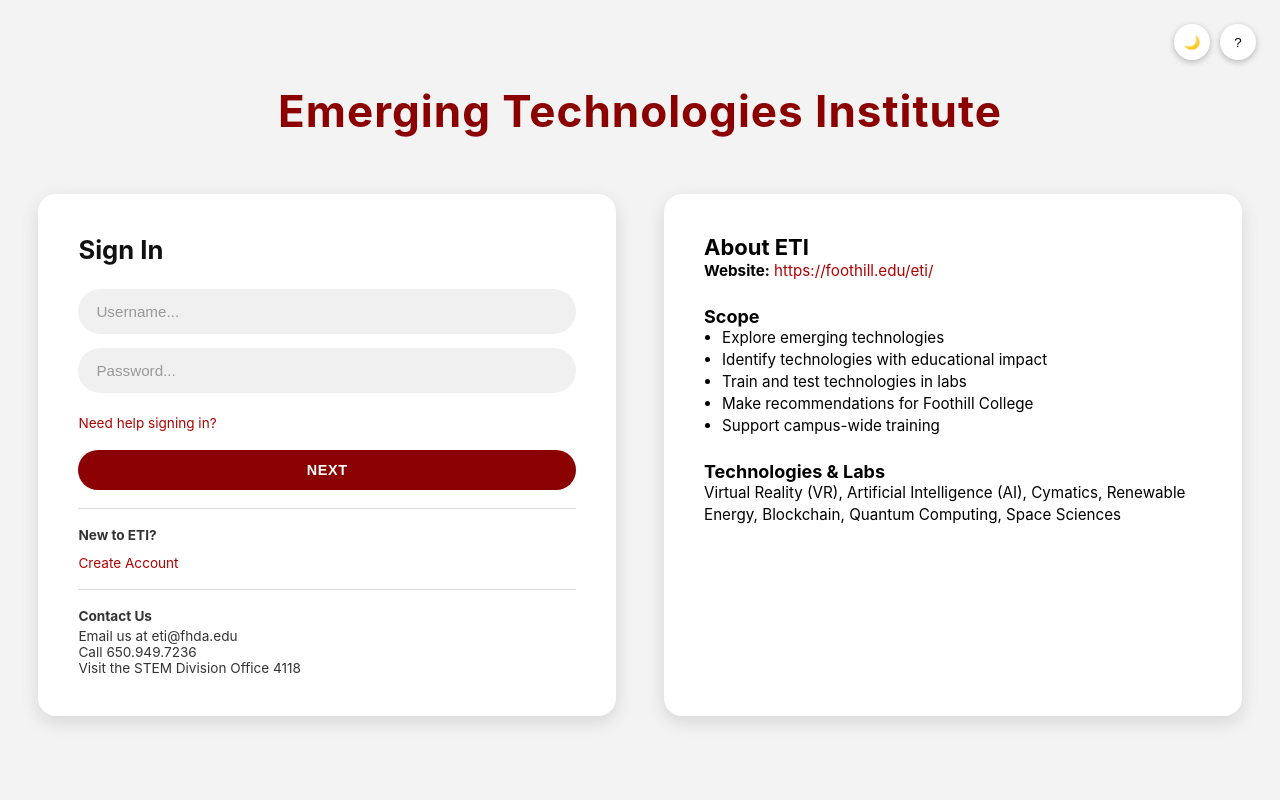
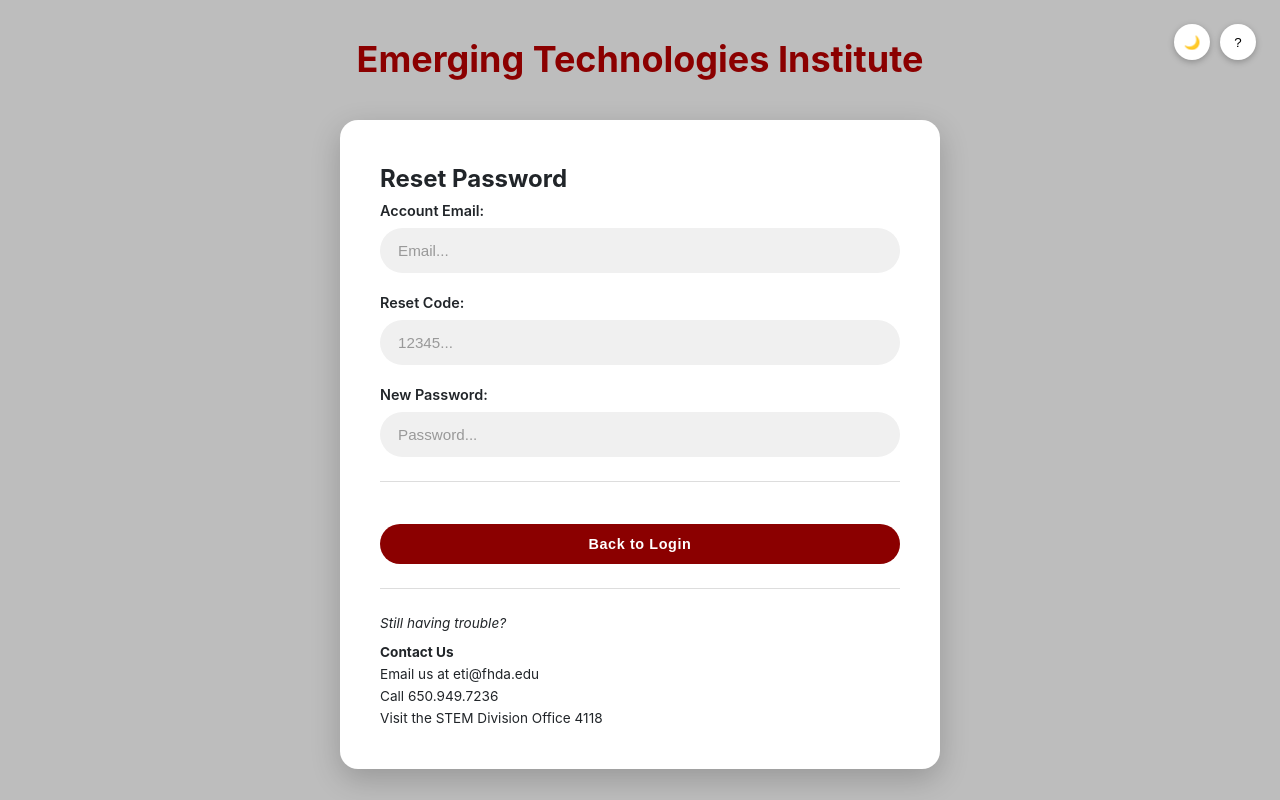
Before and after one commit to FH-ETI-LABS/ETI-LABS-website, a React (Vite) app: page / in a window 1280 px wide. Both pictures are taken after a click on the link "Create Account". Built offline with nearby package versions, Linux system fonts and the light colour scheme.

Commit message:
got a create account page going and was able to make create account button work. Design could look better in create page tho.

```diff
--- a/src/App.tsx
+++ b/src/App.tsx
@@ -1,7 +1,34 @@
+import { useState } from "react";
+import DashboardPage from "./Pages/DashboardPage";
+import StaffPage from "./Pages/StaffPage";
+import ClubsPage from "./Pages/ClubsPage";
 import LoginPage from "./Pages/LoginPage";
+import CreateAccountPage from "./Pages/CreateAccountPage";
 
 function App() {
-  return <LoginPage />;
+  const [currentPage, setCurrentPage] = useState("auth");
+
+  try {
+    switch (currentPage) {
+      case "dashboard":
+        return <DashboardPage onNavigate={setCurrentPage} />;
+
+      case "staff":
+        return <StaffPage onNavigate={setCurrentPage} />;
+
+      case "clubs":
+        return <ClubsPage onNavigate={setCurrentPage} />;
+
+      case "create-account":
+        return <CreateAccountPage onNavigate={setCurrentPage} />;
+
+      default:
+        return <LoginPage onNavigate={setCurrentPage} />;
+    }
+  } catch (err) {
+    console.error("App render error:", err);
+    return <div style={{ padding: 40 }}>Something went wrong.</div>;
+  }
 }
 
 export default App;
--- a/src/Components/LoginForm/LoginForm.tsx
+++ b/src/Components/LoginForm/LoginForm.tsx
@@ -1,7 +1,13 @@
 import { useState } from "react";
 import "./LoginForm.css";
 
-const LoginForm = () => {
+type LoginFormProps = {
+  onNavigate: (page: string) => void;
+};
+
+const LoginForm = ({ onNavigate }: LoginFormProps) => {
+    console.log("LoginForm rendered, onNavigate =", onNavigate);
+
   const [email, setEmail] = useState("");
   const [password, setPassword] = useState("");
 
@@ -61,8 +67,10 @@
             className="help-link"
             onClick={(e) => {
   e.preventDefault();
-            alert("Create Account coming soon");
+  console.log("Create Account clicked");
+  onNavigate("create-account");
 }}
+
           >
             Create Account
           </a>
@@ -79,7 +87,6 @@
       </div>
     </div>
   );
-}
-
+};
 
 export default LoginForm;
--- /dev/null
+++ b/src/Pages/CreateAccountPage.css
@@ -0,0 +1,109 @@
+/* Page */
+.create-page {
+  width: 100vw;
+  height: 100vh;
+  background: #bdbdbd;
+  display: flex;
+  justify-content: center;
+  align-items: center;
+  position: relative;
+}
+
+/* Icons */
+.create-icons {
+  position: absolute;
+  top: 24px;
+  right: 24px;
+  display: flex;
+  gap: 10px;
+}
+
+/* Container */
+.create-container {
+  width: 600px;
+  max-width: 90%;
+  text-align: center;
+}
+
+/* Title */
+.create-title {
+  color: #8b0000;
+  font-size: 36px;
+  margin-bottom: 32px;
+}
+
+/* Card */
+.create-card {
+  background: white;
+  border-radius: 18px;
+  padding: 40px;
+  box-shadow: 0 10px 30px rgba(0,0,0,0.2);
+  text-align: left;
+}
+
+/* Form */
+.form-group {
+  margin-bottom: 18px;
+}
+
+.form-group label {
+  font-size: 0.9rem;
+  font-weight: 600;
+  display: block;
+  margin-bottom: 6px;
+}
+
+.form-input {
+  width: 100%;
+  padding: 14px 18px;
+  border-radius: 999px;
+  border: none;
+  background: #f0f0f0;
+}
+
+/* Divider */
+.divider {
+  margin: 24px 0;
+  height: 1px;
+  background: #ddd;
+}
+
+/* Help */
+.help-section {
+  font-size: 0.85rem;
+}
+
+.contact {
+  margin-top: 8px;
+}
+
+/* ================= */
+/* DARK MODE */
+/* ================= */
+
+.create-page.dark-mode {
+  background: #0b0b0b;
+}
+
+.create-page.dark-mode .create-title {
+  color: #8b0000;
+}
+
+.create-page.dark-mode .create-card {
+  background: #141414;
+  color: #eaeaea;
+  box-shadow: 0 10px 40px rgba(0,0,0,0.8);
+}
+
+.create-page.dark-mode .form-input {
+  background: #222;
+  color: white;
+}
+
+.create-page.dark-mode .form-input::placeholder {
+  color: #aaa;
+}
+
+.create-page.dark-mode .divider {
+  background: #333;
+}
--- /dev/null
+++ b/src/Pages/CreateAccountPage.tsx
@@ -0,0 +1,75 @@
+import { useState } from "react";
+import "./CreateAccountPage.css";
+
+type CreateAccountPageProps = {
+  onNavigate: (page: string) => void;
+};
+
+const CreateAccountPage = ({ onNavigate }: CreateAccountPageProps) => {
+  const [darkMode, setDarkMode] = useState(false);
+
+  return (
+    <div className={`create-page ${darkMode ? "dark-mode" : ""}`}>
+      {/* Top-right icons */}
+      <div className="create-icons">
+        <button
+          className="icon-btn"
+          onClick={() => setDarkMode(!darkMode)}
+        >
+          {darkMode ? "☀️" : "🌙"}
+        </button>
+        <button className="icon-btn">?</button>
+      </div>
+
+      <div className="create-container">
+        <h1 className="create-title">Emerging Technologies Institute</h1>
+
+        <div className="create-card">
+          <h2>Reset Password</h2>
+
+          <div className="form-group">
+            <label>Account Email:</label>
+            <input className="form-input" placeholder="Email..." />
+          </div>
+
+          <div className="form-group">
+            <label>Reset Code:</label>
+            <input className="form-input" placeholder="12345..." />
+          </div>
+
+          <div className="form-group">
+            <label>New Password:</label>
+            <input
+              className="form-input"
+              type="password"
+              placeholder="Password..."
+            />
+          </div>
+
+          <div className="divider" />
+
+          <button
+            className="login-button"
+            onClick={() => onNavigate("auth")}
+          >
+            Back to Login
+          </button>
+
+          <div className="divider" />
+
+          <div className="help-section">
+            <em>Still having trouble?</em>
+            <div className="contact">
+              <strong>Contact Us</strong>
+              <div>Email us at eti@fhda.edu</div>
+              <div>Call 650.949.7236</div>
+              <div>Visit the STEM Division Office 4118</div>
+            </div>
+          </div>
+        </div>
+      </div>
+    </div>
+  );
+};
+
+export default CreateAccountPage;
--- a/src/Pages/LoginPage.tsx
+++ b/src/Pages/LoginPage.tsx
@@ -2,27 +2,23 @@
 import LoginForm from "../Components/LoginForm/LoginForm";
 import "./LoginPage.css";
 
-const LoginPage = () => {
+type LoginPageProps = {
+  onNavigate: (page: string) => void;
+};
+
+const LoginPage = ({ onNavigate }: LoginPageProps) => {
   const [darkMode, setDarkMode] = useState(false);
 
   return (
-   <div className={`login-page ${darkMode ? "dark-mode" : ""}`}>
-
-
-
+    <div className={`login-page ${darkMode ? "dark-mode" : ""}`}>
       {/* Top-right icons */}
       <div className="login-icons">
         <button
-  className="icon-btn"
-  onClick={() => {
-    setDarkMode(prev => {
-      console.log("darkMode ->", !prev);
-      return !prev;
-    });
-  }}
->
-  🌙
-</button>
+          className="icon-btn"
+          onClick={() => setDarkMode((prev) => !prev)}
+        >
+          {darkMode ? "☀️" : "🌙"}
+        </button>
         <button className="icon-btn">?</button>
       </div>
 
@@ -32,7 +28,7 @@
 
         <div className="login-content">
           <div className="login-left">
-            <LoginForm />
+            <LoginForm onNavigate={onNavigate} />
           </div>
 
           <div className="login-right">
```
Lines whose indentation alone changed are shown as unchanged.
